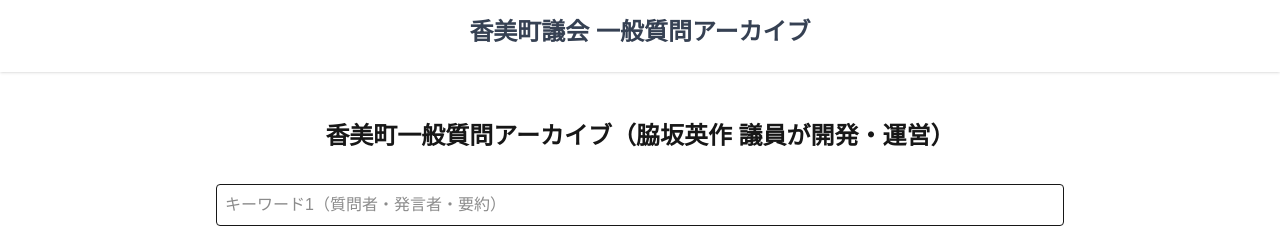
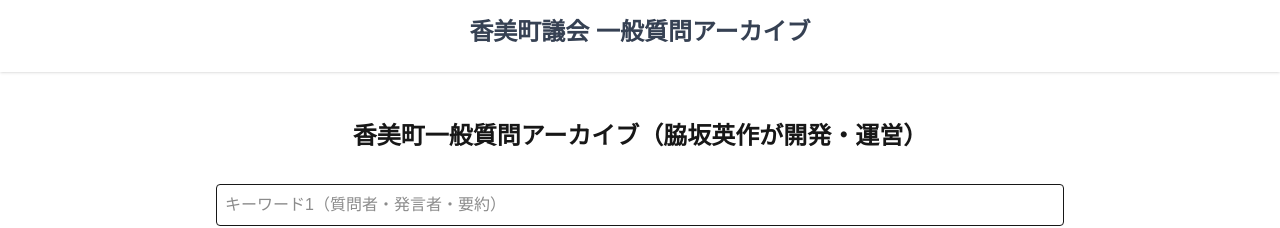
Before and after one commit to ForestEisaku/kamigikai-wakiskahomepage, a Next.js app: page / in a window 1280 px wide. Shown: the top 228 px of the page. Built offline with nearby package versions, Linux system fonts and the light colour scheme; no server answers; the database is empty.

Commit message:
page.tsx

```diff
--- a/src/app/page.tsx
+++ b/src/app/page.tsx
@@ -203,7 +203,7 @@ export default function ArchivePage() {
   return (
     <main className="p-6 max-w-4xl mx-auto space-y-8">
       <div className="text-center">
-        <h1 className="text-2xl font-bold">香美町一般質問アーカイブ（脇坂英作 議員が開発・運営）</h1>
+        <h1 className="text-2xl font-bold">香美町一般質問アーカイブ（脇坂英作が開発・運営）</h1>
       </div>
 
       <div className="mt-4 space-y-2">
```
